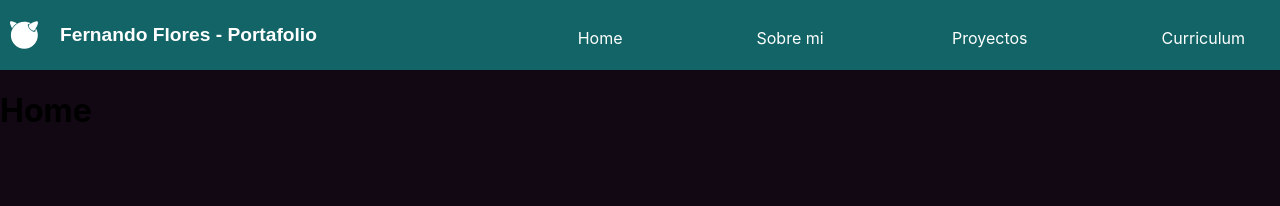
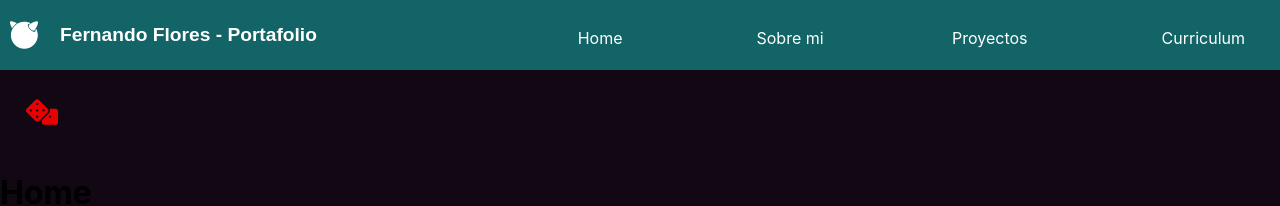
Before and after one commit to ffloresbernal/portafoliofflores, a React (Create React App) app: page / in a window 1280 px wide. Shown: the top 206 px of the page. Built offline with nearby package versions, Linux system fonts and the light colour scheme.

Commit message:
Correcciones a el  DiceGame

```diff
--- a/src/home/Jueguito.jsx
+++ b/src/home/Dicegame.jsx
@@ -8,7 +8,7 @@ import { Jueguito, MobileIcon,
         Tablecell,EspacioDado, DivPlayer } from './Home.component';
 import { GiRollingDices } from "react-icons/gi";
 
-export const JueguitoDados = () => {
+export const Dicegame = () => {
   const [popup, setpopup] = useState(false);
   const [dadoCPU, setDadoCPU] = useState(1);
 
@@ -16,6 +16,9 @@ export const JueguitoDados = () => {
     return (Math.floor(Math.random() * (max - min + 1)) + min)
   }
 
+  function turnoCpu(booleano){
+
+  }
 
   return (
     <div>
--- a/src/routes/Routes.jsx
+++ b/src/routes/Routes.jsx
@@ -2,7 +2,7 @@ import React from 'react';
 import { BrowserRouter, Routes, Route } from 'react-router-dom';
 import { Aboutme } from '../aboutme/Aboutme';
 import { Home } from '../home/Home';
-import { JueguitoDados } from '../home/Jueguito';
+import { Dicegame } from '../home/Dicegame';
 import { Navbar } from '../layout/Navbar'
 import { Projects } from '../proyects/Projects'
 import { Resume } from './../resume/Resume'
@@ -12,6 +12,7 @@ export const Routess = () => {
     <BrowserRouter>
     {/* HEADER */}
         <Navbar/>
+        <Dicegame />
 
     {/* BODY */}
         <Routes>
```
